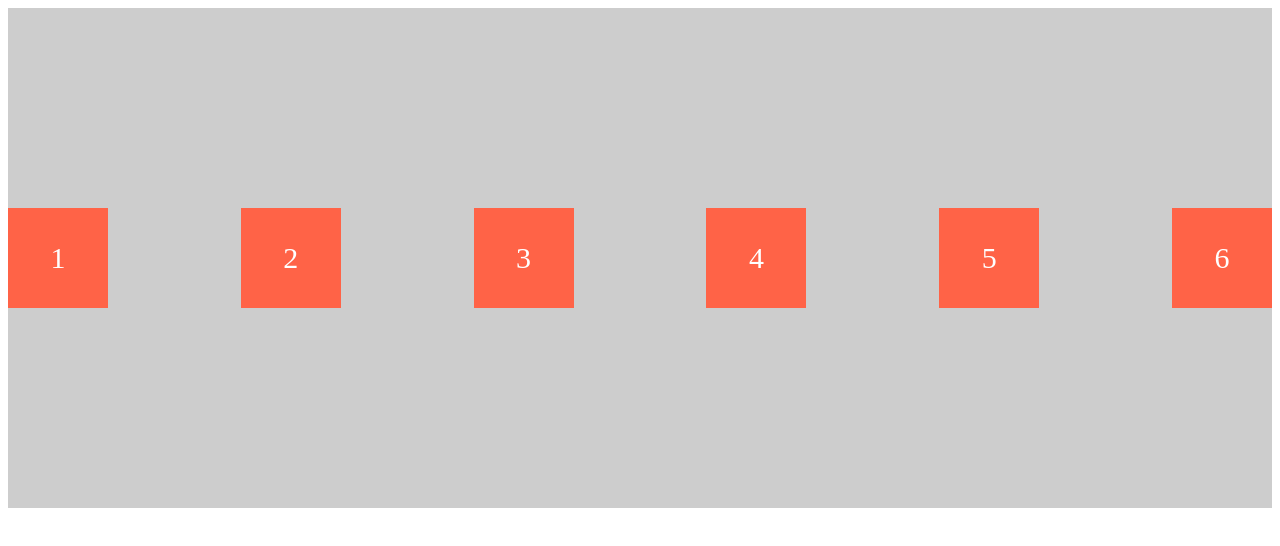
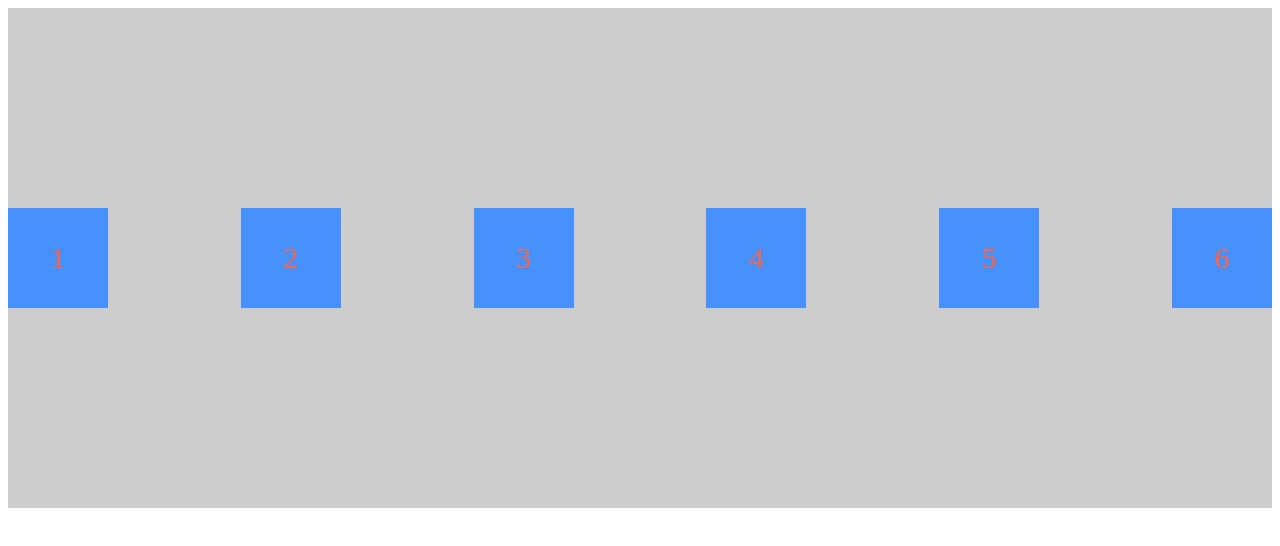
Before and after one commit to YOSOFT/html5-grupo-66, a plain HTML site: page flexbox.html in a window 1280 px wide. Drawn offline with Linux system fonts and the light colour scheme.

Commit message:
Pull request html5-grupo-66

```diff
--- a/flexbox.html
+++ b/flexbox.html
@@ -9,9 +9,9 @@
         .caja {
             width: 100px;
             /* height: 100px; */
-            background-color: tomato;
+            background-color: rgb(71, 145, 255);
             text-align: center;
-            color: white;
+            color: tomato;
             /* margin: 10px; */
             font-size: 30px;
             line-height: 100px;
```
